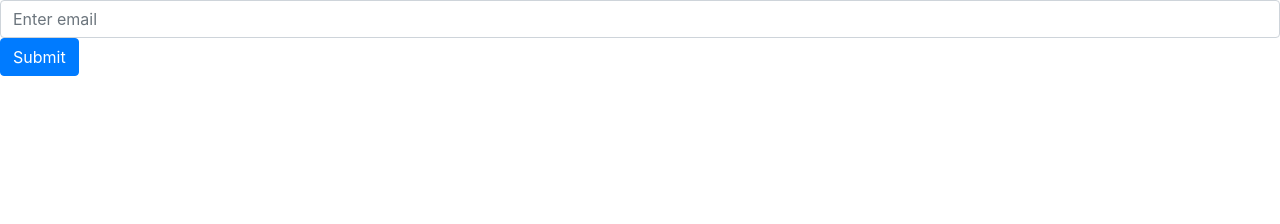
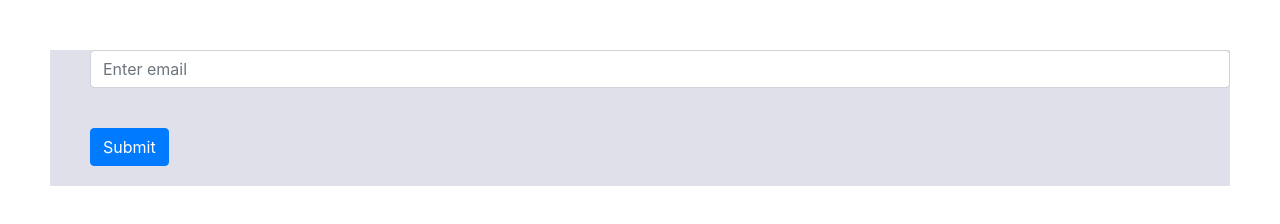
Before and after one commit to siva26s/MyWebApp, a plain HTML site: page index.html in a window 1280 px wide. Drawn offline with nearby package versions, Linux system fonts and the light colour scheme.

Commit message:
Update index.html

```diff
--- a/index.html
+++ b/index.html
@@ -8,17 +8,17 @@
     <script src="https://cdn.jsdelivr.net/npm/popper.js@1.12.9/dist/umd/popper.min.js" integrity="sha384-ApNbgh9B+Y1QKtv3Rn7W3mgPxhU9K/ScQsAP7hUibX39j7fakFPskvXusvfa0b4Q" crossorigin="anonymous"></script>
     <script src="https://cdn.jsdelivr.net/npm/bootstrap@4.0.0/dist/js/bootstrap.min.js" integrity="sha384-JZR6Spejh4U02d8jOt6vLEHfe/JQGiRRSQQxSfFWpi1MquVdAyjUar5+76PVCmYl" crossorigin="anonymous"></script>
     <style>
-        .div {
+        div {
             margin: 50px 50px 50px 50px;
             background: #e0e0eb
         }
-        .form {
+        form {
             margin: 20px 20px 20px 20px;
         }
-        .input {
+        input {
             margin: 20px 20px 20px 20px;
         }
-         .button {
+        button {
             margin: 20px 20px 20px 20px;
         }
     </style>
```
